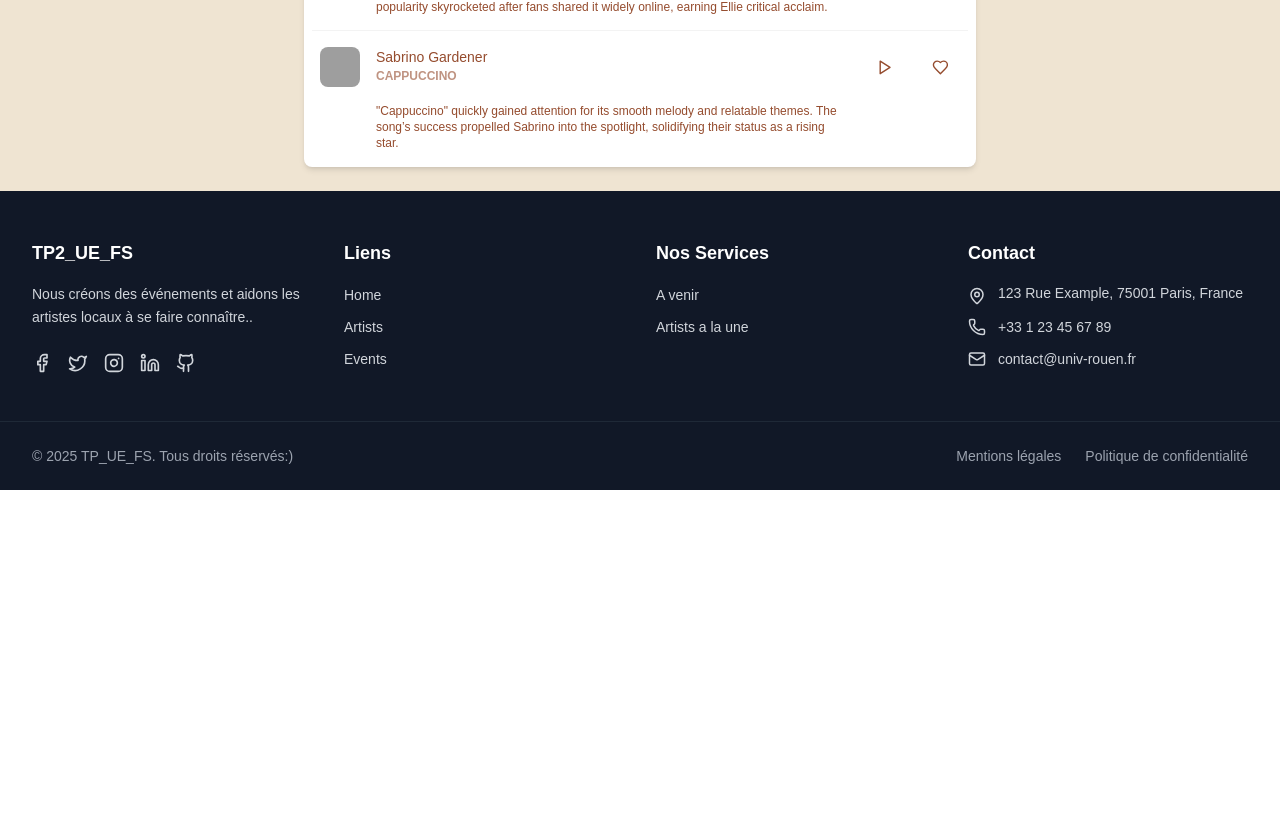
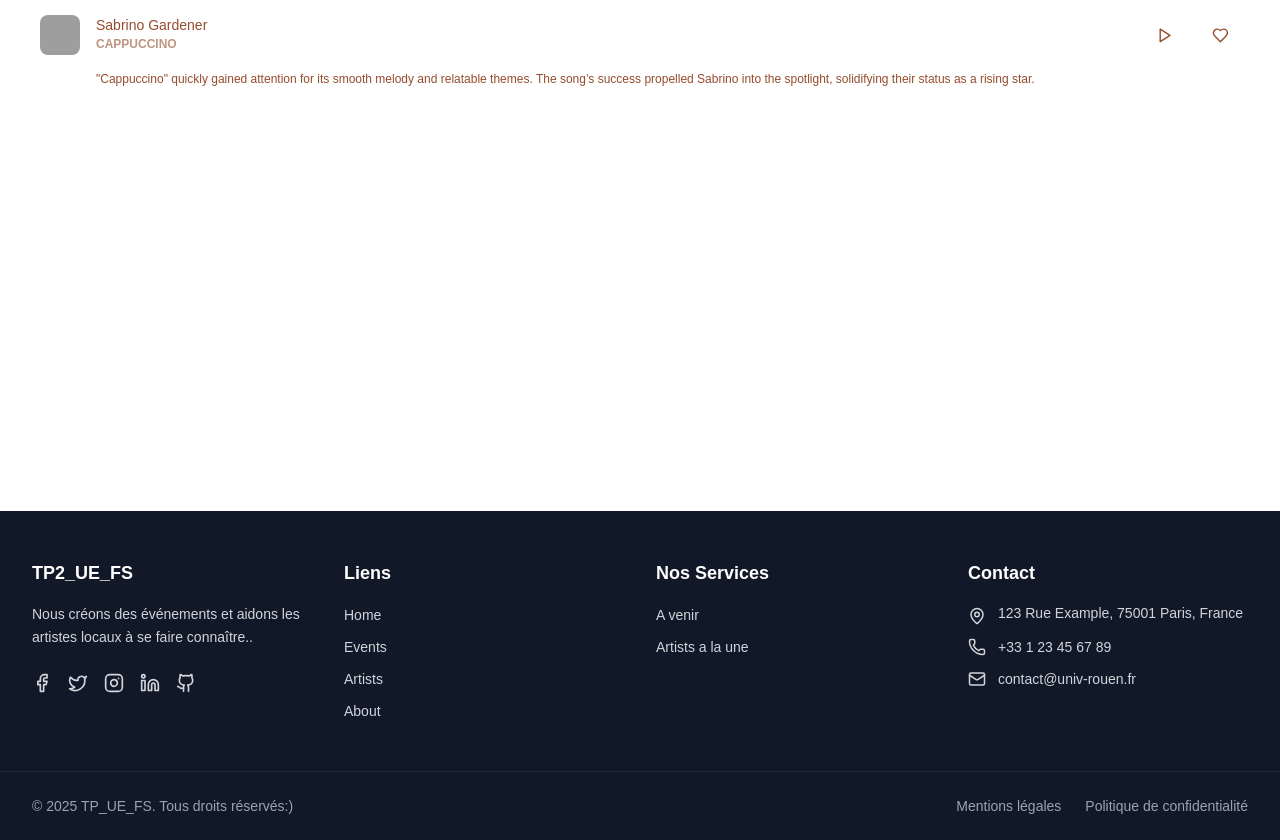
Before and after one commit to Mouloud-Msd/TP2-UE_Fullstack, a React (Vite) app: page /events in a window 1280 px wide. Shown: the part 353-1193 px from the top of the page. Before the commit the page ends 843 px from the top, so only its background shows below. Built offline with nearby package versions, Linux system fonts and the light colour scheme; grey boxes are pictures that could not be loaded.

Commit message:
feature/ajout du compo stats && les liens Footer && et mise en page de events

```diff
--- a/src/features/events/pages/Events.tsx
+++ b/src/features/events/pages/Events.tsx
@@ -13,63 +13,174 @@ export default function Artists() {
 
   // },[])
   return (
-      <div className='p-6'>
-      <ul className="list bg-base-100 rounded-box shadow-md w-2xl m-auto ">
-
-      <li className="p-4 pb-2 text-xs opacity-60 tracking-wide">Most played songs this week</li>
+    <div className="">
+      <ul className="w-full min-h-screen list bg-base-100 shadow-md w-2xl m-auto p-6 ">
+        <li className="p-4 pb-2 text-xs opacity-60 tracking-wide">
+          Most played songs this week
+        </li>
 
         <li className="list-row">
-        <div><img className="size-10 rounded-box" src="https://img.daisyui.com/images/profile/demo/1@94.webp"/></div>
+          <div>
+            <img
+              className="size-10 rounded-box"
+              src="https://img.daisyui.com/images/profile/demo/1@94.webp"
+            />
+          </div>
           <div>
             <div>Dio Lupa</div>
-          <div className="text-xs uppercase font-semibold opacity-60">Remaining Reason</div>
+            <div className="text-xs uppercase font-semibold opacity-60">
+              Remaining Reason
+            </div>
           </div>
           <p className="list-col-wrap text-xs">
-          "Remaining Reason" became an instant hit, praised for its haunting sound and emotional depth. A viral performance brought it widespread recognition, making it one of Dio Lupa’s most iconic tracks.
+            "Remaining Reason" became an instant hit, praised for its haunting
+            sound and emotional depth. A viral performance brought it widespread
+            recognition, making it one of Dio Lupa’s most iconic tracks.
           </p>
           <button className="btn btn-square btn-ghost">
-          <svg className="size-[1.2em]" xmlns="http://www.w3.org/2000/svg" viewBox="0 0 24 24"><g strokeLinejoin="round" strokeLinecap="round" strokeWidth="2" fill="none" stroke="currentColor"><path d="M6 3L20 12 6 21 6 3z"></path></g></svg>
+            <svg
+              className="size-[1.2em]"
+              xmlns="http://www.w3.org/2000/svg"
+              viewBox="0 0 24 24"
+            >
+              <g
+                strokeLinejoin="round"
+                strokeLinecap="round"
+                strokeWidth="2"
+                fill="none"
+                stroke="currentColor"
+              >
+                <path d="M6 3L20 12 6 21 6 3z"></path>
+              </g>
+            </svg>
           </button>
           <button className="btn btn-square btn-ghost">
-          <svg className="size-[1.2em]" xmlns="http://www.w3.org/2000/svg" viewBox="0 0 24 24"><g strokeLinejoin="round" strokeLinecap="round" strokeWidth="2" fill="none" stroke="currentColor"><path d="M19 14c1.49-1.46 3-3.21 3-5.5A5.5 5.5 0 0 0 16.5 3c-1.76 0-3 .5-4.5 2-1.5-1.5-2.74-2-4.5-2A5.5 5.5 0 0 0 2 8.5c0 2.3 1.5 4.05 3 5.5l7 7Z"></path></g></svg>
+            <svg
+              className="size-[1.2em]"
+              xmlns="http://www.w3.org/2000/svg"
+              viewBox="0 0 24 24"
+            >
+              <g
+                strokeLinejoin="round"
+                strokeLinecap="round"
+                strokeWidth="2"
+                fill="none"
+                stroke="currentColor"
+              >
+                <path d="M19 14c1.49-1.46 3-3.21 3-5.5A5.5 5.5 0 0 0 16.5 3c-1.76 0-3 .5-4.5 2-1.5-1.5-2.74-2-4.5-2A5.5 5.5 0 0 0 2 8.5c0 2.3 1.5 4.05 3 5.5l7 7Z"></path>
+              </g>
+            </svg>
           </button>
         </li>
 
         <li className="list-row">
-        <div><img className="size-10 rounded-box" src="https://img.daisyui.com/images/profile/demo/4@94.webp"/></div>
+          <div>
+            <img
+              className="size-10 rounded-box"
+              src="https://img.daisyui.com/images/profile/demo/4@94.webp"
+            />
+          </div>
           <div>
             <div>Ellie Beilish</div>
-          <div className="text-xs uppercase font-semibold opacity-60">Bears of a fever</div>
+            <div className="text-xs uppercase font-semibold opacity-60">
+              Bears of a fever
+            </div>
           </div>
           <p className="list-col-wrap text-xs">
-          "Bears of a Fever" captivated audiences with its intense energy and mysterious lyrics. Its popularity skyrocketed after fans shared it widely online, earning Ellie critical acclaim.
+            "Bears of a Fever" captivated audiences with its intense energy and
+            mysterious lyrics. Its popularity skyrocketed after fans shared it
+            widely online, earning Ellie critical acclaim.
           </p>
           <button className="btn btn-square btn-ghost">
-          <svg className="size-[1.2em]" xmlns="http://www.w3.org/2000/svg" viewBox="0 0 24 24"><g strokeLinejoin="round" strokeLinecap="round" strokeWidth="2" fill="none" stroke="currentColor"><path d="M6 3L20 12 6 21 6 3z"></path></g></svg>
+            <svg
+              className="size-[1.2em]"
+              xmlns="http://www.w3.org/2000/svg"
+              viewBox="0 0 24 24"
+            >
+              <g
+                strokeLinejoin="round"
+                strokeLinecap="round"
+                strokeWidth="2"
+                fill="none"
+                stroke="currentColor"
+              >
+                <path d="M6 3L20 12 6 21 6 3z"></path>
+              </g>
+            </svg>
           </button>
           <button className="btn btn-square btn-ghost">
-          <svg className="size-[1.2em]" xmlns="http://www.w3.org/2000/svg" viewBox="0 0 24 24"><g strokeLinejoin="round" strokeLinecap="round" strokeWidth="2" fill="none" stroke="currentColor"><path d="M19 14c1.49-1.46 3-3.21 3-5.5A5.5 5.5 0 0 0 16.5 3c-1.76 0-3 .5-4.5 2-1.5-1.5-2.74-2-4.5-2A5.5 5.5 0 0 0 2 8.5c0 2.3 1.5 4.05 3 5.5l7 7Z"></path></g></svg>
+            <svg
+              className="size-[1.2em]"
+              xmlns="http://www.w3.org/2000/svg"
+              viewBox="0 0 24 24"
+            >
+              <g
+                strokeLinejoin="round"
+                strokeLinecap="round"
+                strokeWidth="2"
+                fill="none"
+                stroke="currentColor"
+              >
+                <path d="M19 14c1.49-1.46 3-3.21 3-5.5A5.5 5.5 0 0 0 16.5 3c-1.76 0-3 .5-4.5 2-1.5-1.5-2.74-2-4.5-2A5.5 5.5 0 0 0 2 8.5c0 2.3 1.5 4.05 3 5.5l7 7Z"></path>
+              </g>
+            </svg>
           </button>
         </li>
 
         <li className="list-row">
-        <div><img className="size-10 rounded-box" src="https://img.daisyui.com/images/profile/demo/3@94.webp"/></div>
+          <div>
+            <img
+              className="size-10 rounded-box"
+              src="https://img.daisyui.com/images/profile/demo/3@94.webp"
+            />
+          </div>
           <div>
             <div>Sabrino Gardener</div>
-          <div className="text-xs uppercase font-semibold opacity-60">Cappuccino</div>
+            <div className="text-xs uppercase font-semibold opacity-60">
+              Cappuccino
+            </div>
           </div>
           <p className="list-col-wrap text-xs">
-          "Cappuccino" quickly gained attention for its smooth melody and relatable themes. The song’s success propelled Sabrino into the spotlight, solidifying their status as a rising star.
+            "Cappuccino" quickly gained attention for its smooth melody and
+            relatable themes. The song’s success propelled Sabrino into the
+            spotlight, solidifying their status as a rising star.
           </p>
           <button className="btn btn-square btn-ghost">
-          <svg className="size-[1.2em]" xmlns="http://www.w3.org/2000/svg" viewBox="0 0 24 24"><g strokeLinejoin="round" strokeLinecap="round" strokeWidth="2" fill="none" stroke="currentColor"><path d="M6 3L20 12 6 21 6 3z"></path></g></svg>
+            <svg
+              className="size-[1.2em]"
+              xmlns="http://www.w3.org/2000/svg"
+              viewBox="0 0 24 24"
+            >
+              <g
+                strokeLinejoin="round"
+                strokeLinecap="round"
+                strokeWidth="2"
+                fill="none"
+                stroke="currentColor"
+              >
+                <path d="M6 3L20 12 6 21 6 3z"></path>
+              </g>
+            </svg>
           </button>
           <button className="btn btn-square btn-ghost">
-          <svg className="size-[1.2em]" xmlns="http://www.w3.org/2000/svg" viewBox="0 0 24 24"><g strokeLinejoin="round" strokeLinecap="round" strokeWidth="2" fill="none" stroke="currentColor"><path d="M19 14c1.49-1.46 3-3.21 3-5.5A5.5 5.5 0 0 0 16.5 3c-1.76 0-3 .5-4.5 2-1.5-1.5-2.74-2-4.5-2A5.5 5.5 0 0 0 2 8.5c0 2.3 1.5 4.05 3 5.5l7 7Z"></path></g></svg>
+            <svg
+              className="size-[1.2em]"
+              xmlns="http://www.w3.org/2000/svg"
+              viewBox="0 0 24 24"
+            >
+              <g
+                strokeLinejoin="round"
+                strokeLinecap="round"
+                strokeWidth="2"
+                fill="none"
+                stroke="currentColor"
+              >
+                <path d="M19 14c1.49-1.46 3-3.21 3-5.5A5.5 5.5 0 0 0 16.5 3c-1.76 0-3 .5-4.5 2-1.5-1.5-2.74-2-4.5-2A5.5 5.5 0 0 0 2 8.5c0 2.3 1.5 4.05 3 5.5l7 7Z"></path>
+              </g>
+            </svg>
           </button>
         </li>
-
       </ul>
     </div>
-      )
+  );
 }
--- a/src/global_components/Carousel.tsx
+++ b/src/global_components/Carousel.tsx
@@ -4,8 +4,8 @@ function CarouselDefault({ details }: { details?: CarouselItem[] }) {
   return (
     <div className="carousel w-full">
       {details?.map((item, index) => {
-        let next = (index + 1) % details.length;
-        let prev = (index - 1 + details.length) % details.length;
+        const next = (index + 1) % details.length;
+        const prev = (index - 1 + details.length) % details.length;
         return (
           <div
             key={index}
--- a/src/global_components/Footer.tsx
+++ b/src/global_components/Footer.tsx
@@ -10,12 +10,16 @@ import {
 } from "lucide-react";
 
 export default function Footer() {
+  const navigationList = [
+    { name: "Home", href: "/" },
+    { name: "Events", href: "/events" },
+    { name: "Artists", href: "/artists" },
+    { name: "About", href: "/about" },
+  ];
   return (
     <footer className="bg-gray-900 text-gray-300 relative bottom-0 w-full">
-      {/* Main Footer Content */}
       <div className="max-w-7xl mx-auto px-4 sm:px-6 lg:px-8 py-12">
         <div className="grid grid-cols-1 md:grid-cols-2 lg:grid-cols-4 gap-8">
-          {/* Company Info */}
           <div className="space-y-4">
             <h3 className="text-white text-lg font-bold mb-4">TP2_UE_FS</h3>
             <p className="text-sm leading-relaxed">
@@ -56,38 +60,23 @@ export default function Footer() {
             </div>
           </div>
 
-          {/* Quick Links */}
           <div>
             <h3 className="text-white text-lg font-bold mb-4">Liens</h3>
             <ul className="space-y-2">
+              {navigationList.map((item, index) => (
                 <li>
                   <a
-                  href="#"
+                    href={item.href}
+                    key={index}
                     className="text-sm hover:text-white hover:pl-2 transition-all duration-200"
                   >
-                  Home
+                    {item.name}
                   </a>
                 </li>
-              <li>
-                <a
-                  href="#"
-                  className="text-sm hover:text-white hover:pl-2 transition-all duration-200"
-                >
-                  Artists
-                </a>
-              </li>
-              <li>
-                <a
-                  href="#"
-                  className="text-sm hover:text-white hover:pl-2 transition-all duration-200"
-                >
-                  Events
-                </a>
-              </li>
+              ))}
             </ul>
           </div>
 
-          {/* Services */}
           <div>
             <h3 className="text-white text-lg font-bold mb-4">Nos Services</h3>
             <ul className="space-y-2">
@@ -110,7 +99,6 @@ export default function Footer() {
             </ul>
           </div>
 
-          {/* Contact Info */}
           <div>
             <h3 className="text-white text-lg font-bold mb-4">Contact</h3>
             <ul className="space-y-3">
@@ -143,7 +131,6 @@ export default function Footer() {
         </div>
       </div>
 
-      {/* Bottom Bar */}
       <div className="border-t border-gray-800">
         <div className="max-w-7xl mx-auto px-4 sm:px-6 lg:px-8 py-6">
           <div className="flex flex-col md:flex-row justify-between items-center space-y-4 md:space-y-0">
```
Also changed, not shown: src/Router/Router.tsx (+12 -16 lines), src/features/artists/components/Stats.tsx (added, +70 -0 lines), src/features/artists/components/button.tsx (deleted). Lines whose indentation alone changed are shown as unchanged.
